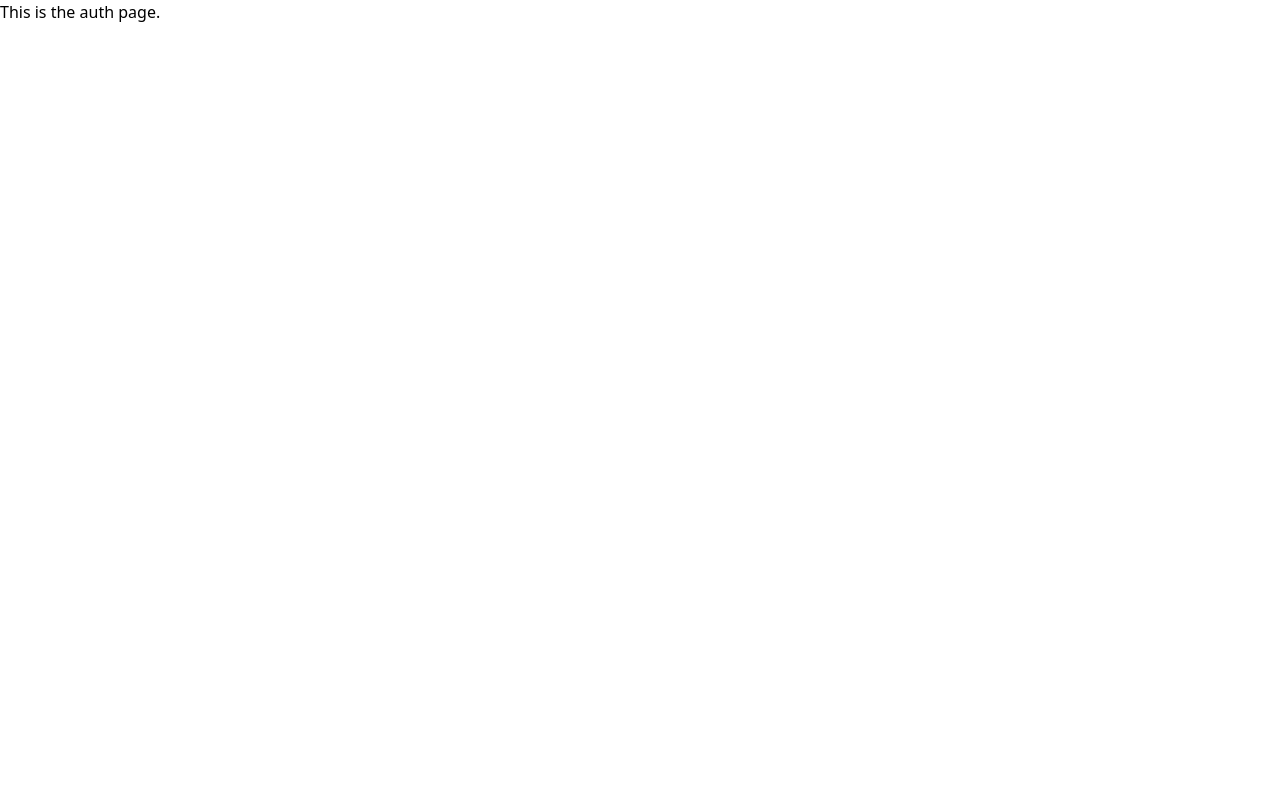
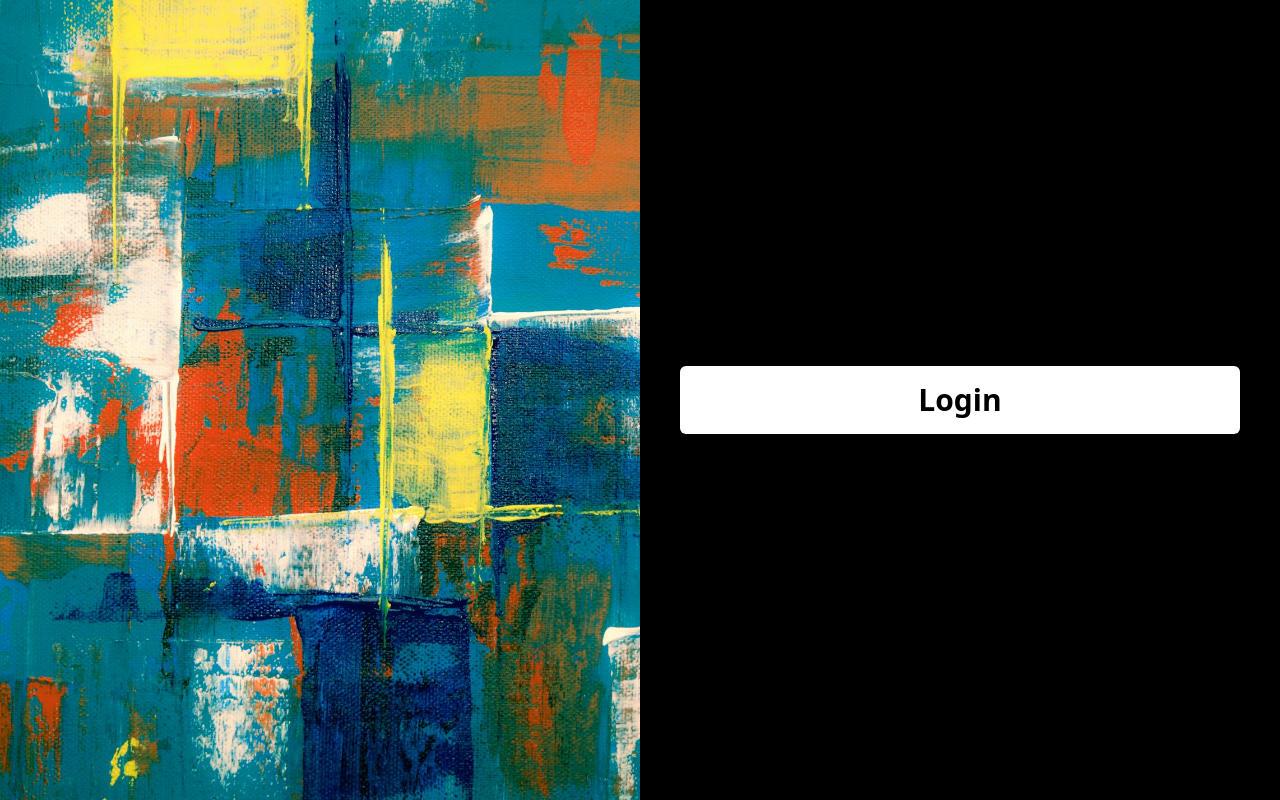
Before and after one commit to HeinMinThant117/videochat-frontend, a React (Vite) app: page /login in a window 1280 px wide. Built offline with nearby package versions, Linux system fonts and the light colour scheme.

Commit message:
feat: add bg image and layout

```diff
--- a/src/pages/auth/auth.tsx
+++ b/src/pages/auth/auth.tsx
@@ -1,5 +1,22 @@
+import authBg from "../../assets/auth-bg.jpg";
+
 const AuthPage = () => {
-  return <div>This is the auth page.</div>;
+  return (
+    <div className="flex h-screen">
+      <div className="w-1/2">
+        <img
+          className="w-full h-full object-cover"
+          src={authBg}
+          alt="abstract login background art"
+        />
+      </div>
+      <div className="w-1/2 bg-black flex items-center justify-center px-10">
+        <form className="bg-white w-full max-w-xl rounded-md py-4 px-6">
+          <h1 className="text-center font-bold text-3xl">Login</h1>
+        </form>
+      </div>
+    </div>
+  );
 };
 
 export default AuthPage;
```
Also changed, not shown: src/assets/auth-bg.jpg (added).
